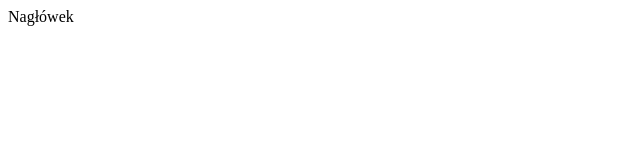
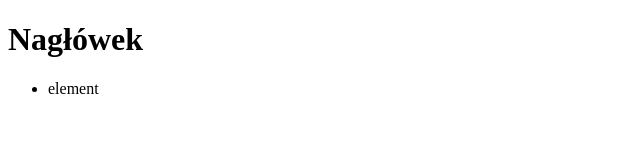
Before and after one commit to kraciastespodnie/Repozytorium-test, a plain HTML site: page index.html in a window 1280 px wide. Shown: the whole page, without its empty margins (0-640 px from the left). Drawn offline with Linux system fonts and the light colour scheme.

Commit message:
Dodalismy liste

```diff
--- a/index.html
+++ b/index.html
@@ -5,6 +5,9 @@
     <title>Document</title>
   </head>
   <body>
-    <hi>Nagłówek</hi>
+    <h1>Nagłówek</h1>
+    <ul>
+      <li>element</li>
+    </ul>
   </body>
 </html>
```
